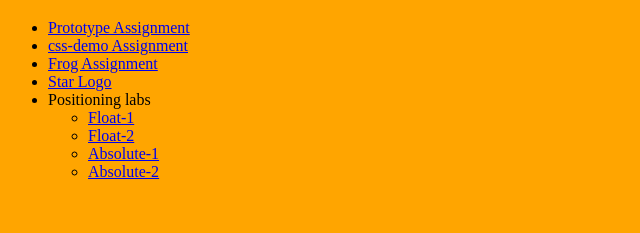
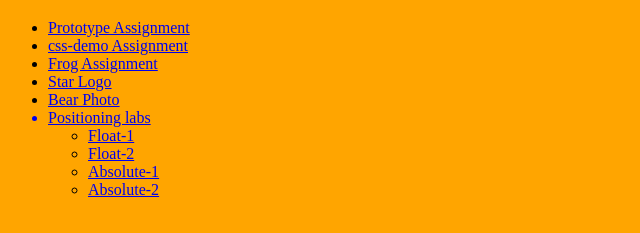
Before and after one commit to BryceEbsen/ifsc-1310, a plain HTML site: page index.html in a window 1280 px wide. Shown: the part 61-294 px from the top of the page, without its empty margins (0-640 px from the left). Drawn offline with Linux system fonts and the light colour scheme.

Commit message:
added bear photo

```diff
--- a/index.html
+++ b/index.html
@@ -10,6 +10,7 @@
   <link rel="stylesheet" href="assets/css/style.css" type="text/css" />
   <link rel="Frog Game" href="assets/img/Screenshot (7).png" type="text/png" />
   <link rel="Star Logo" href="assets/img/star_logo.png" type="text/png" />
+  <link rel="Bear Photo" href="assets/img/bear_in_moria.jpg" type="text/jpg" />
 
 </head>
 
@@ -21,6 +22,7 @@
       <li><a href="css-demo/index.html">css-demo Assignment</a></li>
       <li><a href="assets/img/Screenshot (7).png">Frog Assignment</a></li>
       <li><a href="assets/img/star_logo.png" type="text/png">Star Logo</a></li>
+      <li><a href="assets/img/bear_in_moria.jpg" type="text/jpg">Bear Photo</li>
       <li>Positioning labs</li>
         <ul>
           <li><a href="positioning-lab/float-1.html">Float-1</a></li>
```
Also changed, not shown: assets/img/bear_in_moria.jpg (added).
